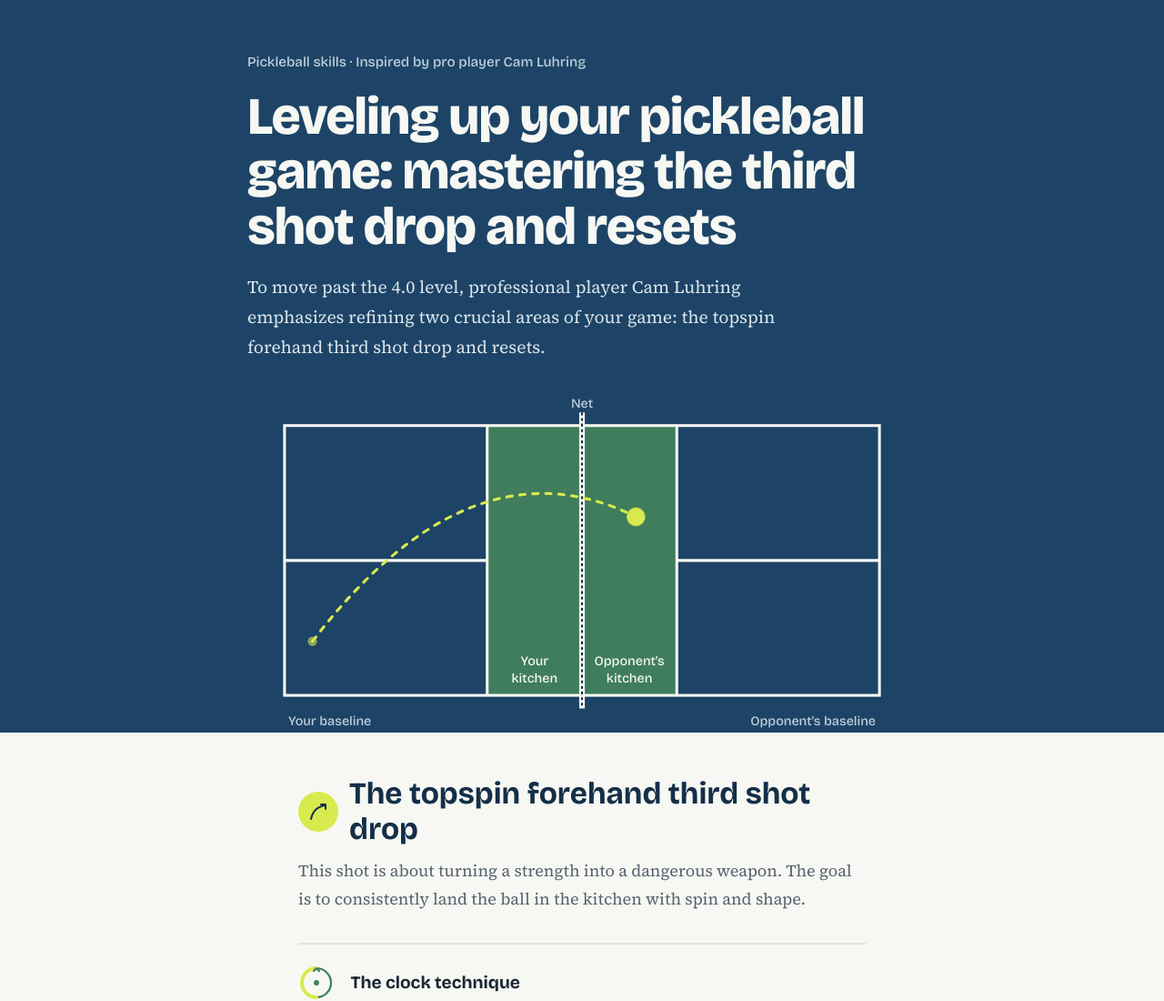
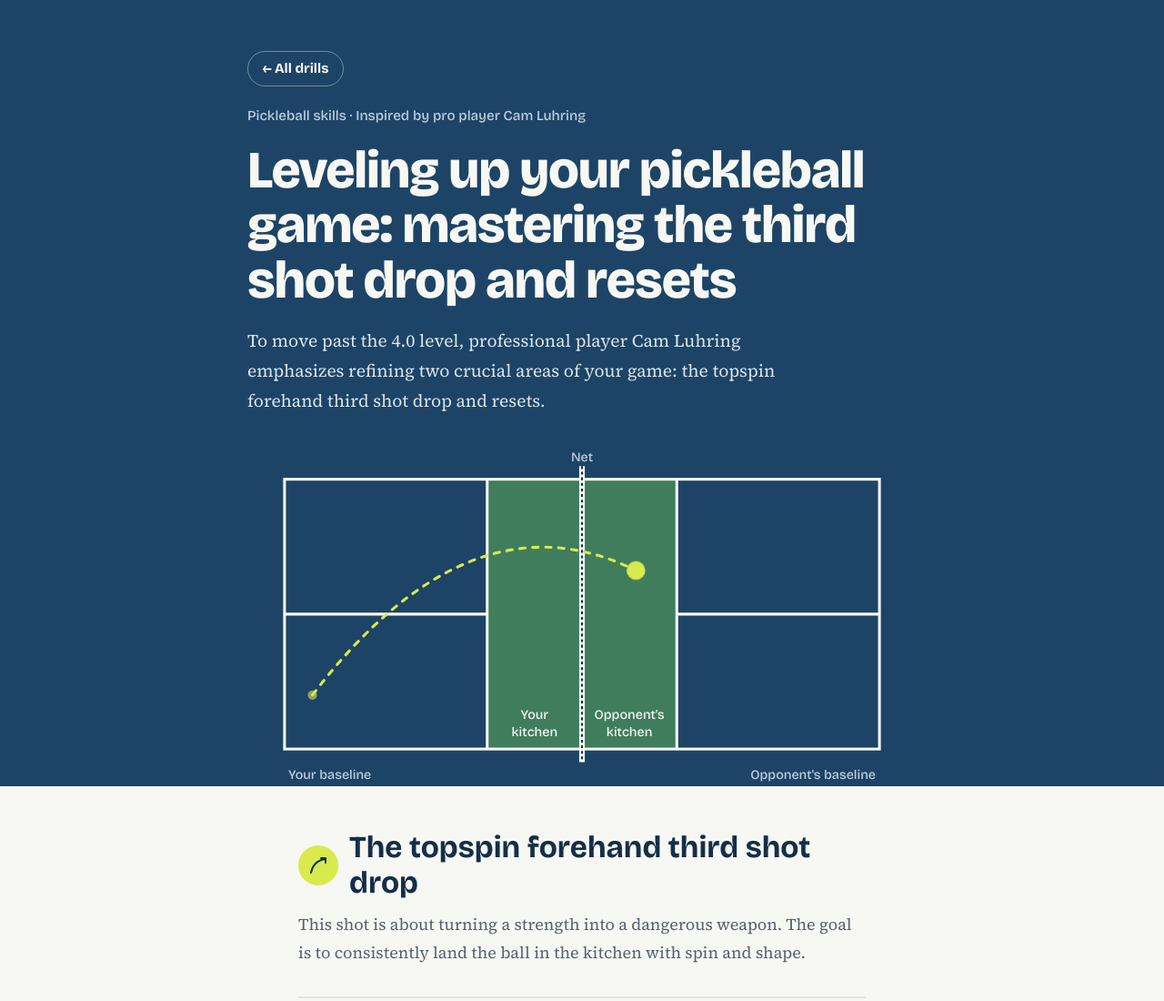
Before and after one commit to forwardpickleballorg-art/drilling, a plain HTML site: page third-shot-drop-and-resets.html in a window 1280 px wide. Shown: the top 1100 px of the page at 91% size. Drawn offline with nearby package versions, Linux system fonts and the light colour scheme.

Commit message:
Add back link to drill library

```diff
--- a/third-shot-drop-and-resets.html
+++ b/third-shot-drop-and-resets.html
@@ -108,12 +108,23 @@
   footer { text-align: center; color: var(--muted); font-size: .95rem; padding: 0 1.5rem 3rem; }
 
   a:focus-visible { outline: 3px solid var(--ball); outline-offset: 3px; }
+  .back-link {
+    display: inline-block;
+    font-family: "Bricolage Grotesque", system-ui, sans-serif;
+    font-size: .95rem; font-weight: 700;
+    color: var(--line); text-decoration: none;
+    border: 1px solid rgba(247,248,243,.4); border-radius: 999px;
+    padding: .35rem 1rem; margin-bottom: 1.25rem;
+    transition: background .15s ease;
+  }
+  .back-link:hover { background: rgba(247,248,243,.12); }
 </style>
 </head>
 <body>
 
 <header class="hero">
   <div class="hero-inner">
+    <a class="back-link" href="index.html">← All drills</a>
     <p class="meta">Pickleball skills · Inspired by pro player Cam Luhring</p>
     <h1>Leveling up your pickleball game: mastering the third shot drop and resets</h1>
     <p class="dek">To move past the 4.0 level, professional player Cam Luhring emphasizes refining two crucial areas of your game: the topspin forehand third shot drop and resets.</p>
```
